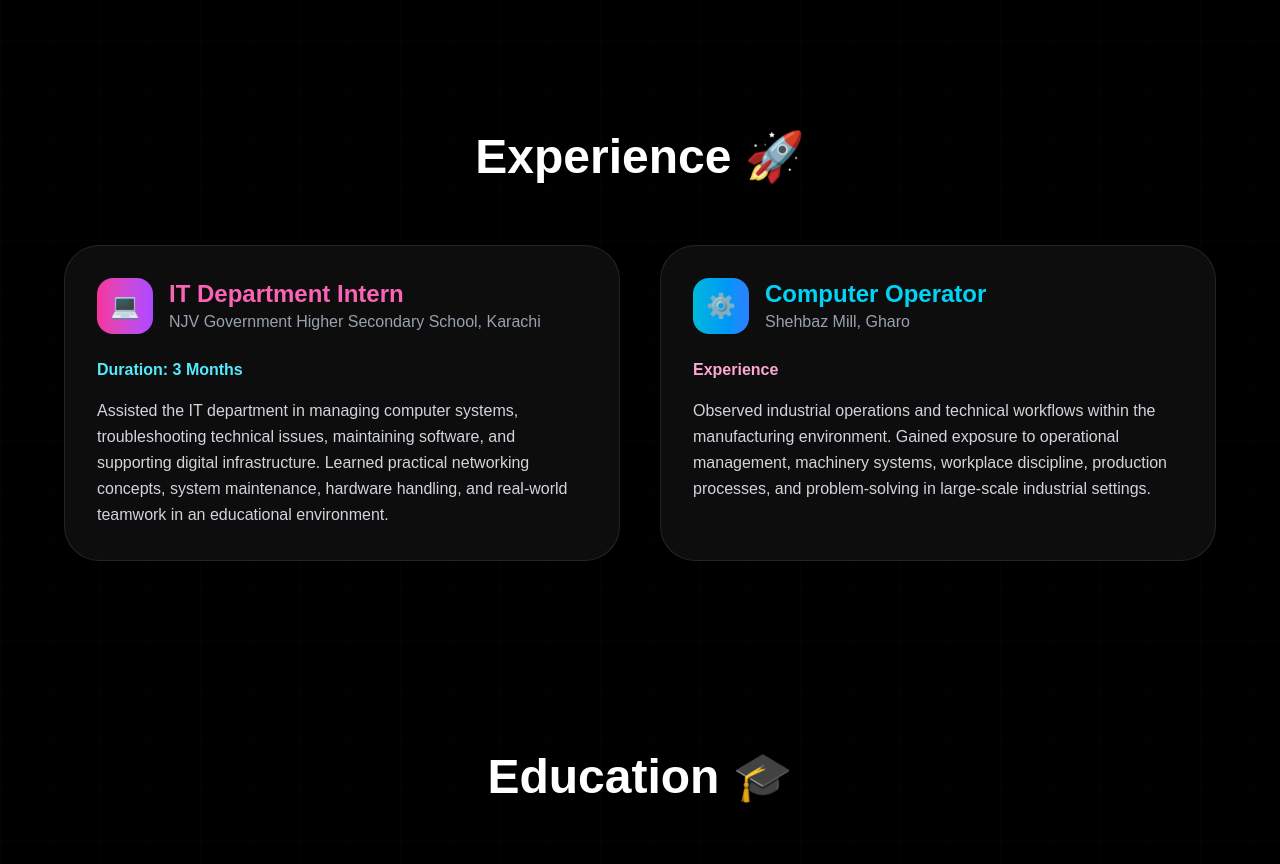
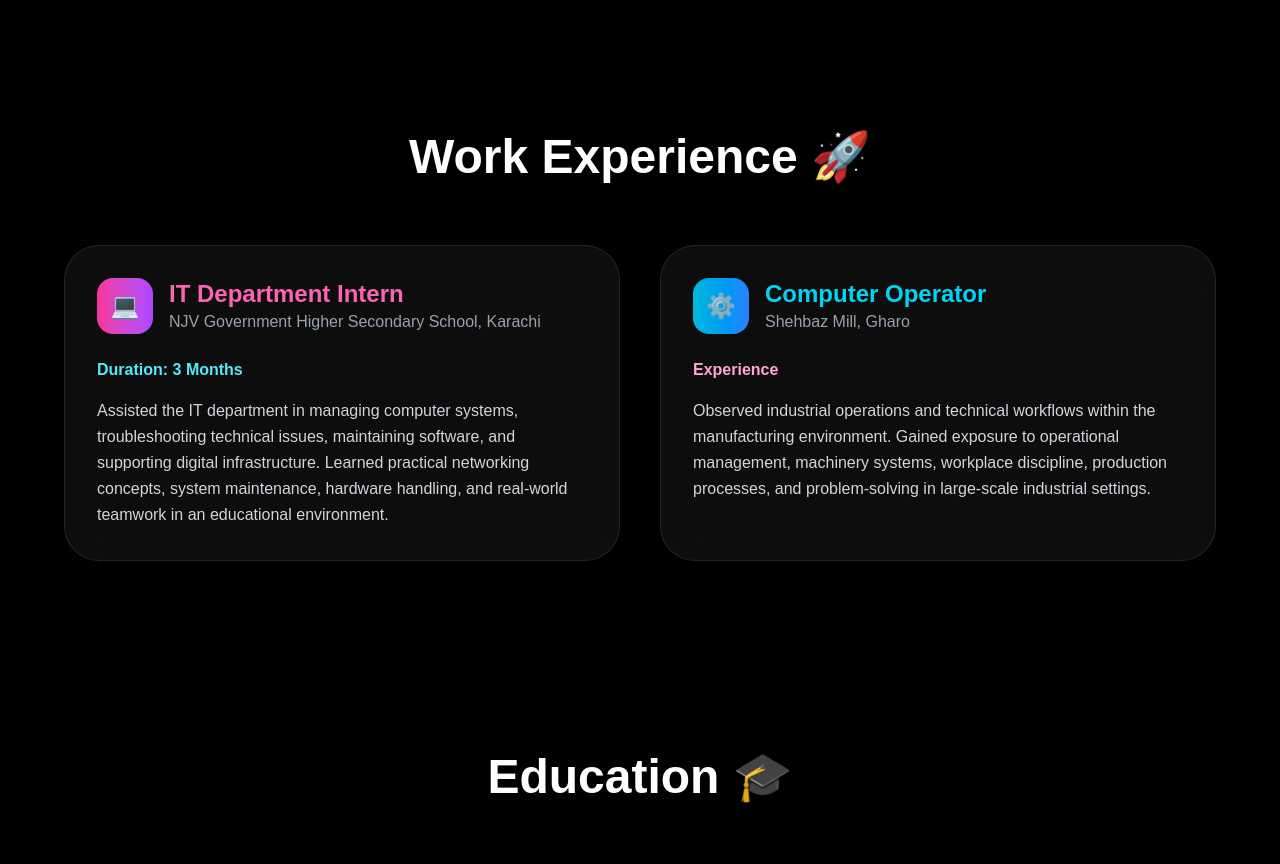
Before and after one commit to anshkumar721/Myportfolio, a React app: page / in a window 1280 px wide. Shown: the part 2360-3224 px from the top of the page. Built offline with nearby package versions, Linux system fonts and the light colour scheme; the HTML template or start-up script is replaced by a standard one.

Commit message:
Update Portfolio.jsx

```diff
--- a/src/Portfolio.jsx
+++ b/src/Portfolio.jsx
@@ -279,7 +279,7 @@ export default function Portfolio() {
   <div className="max-w-7xl mx-auto">
 
     <h2 className="text-5xl font-black text-center mb-16">
-      Experience 🚀
+      Work Experience 🚀
     </h2>
 
     <div className="grid md:grid-cols-2 gap-10">
```
